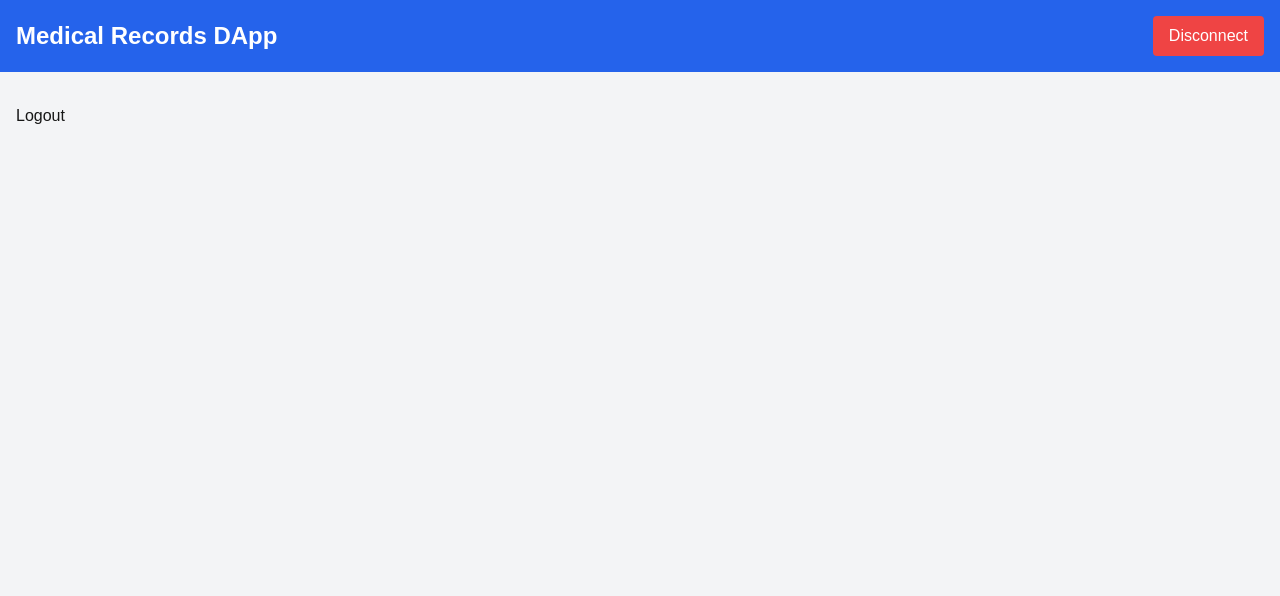
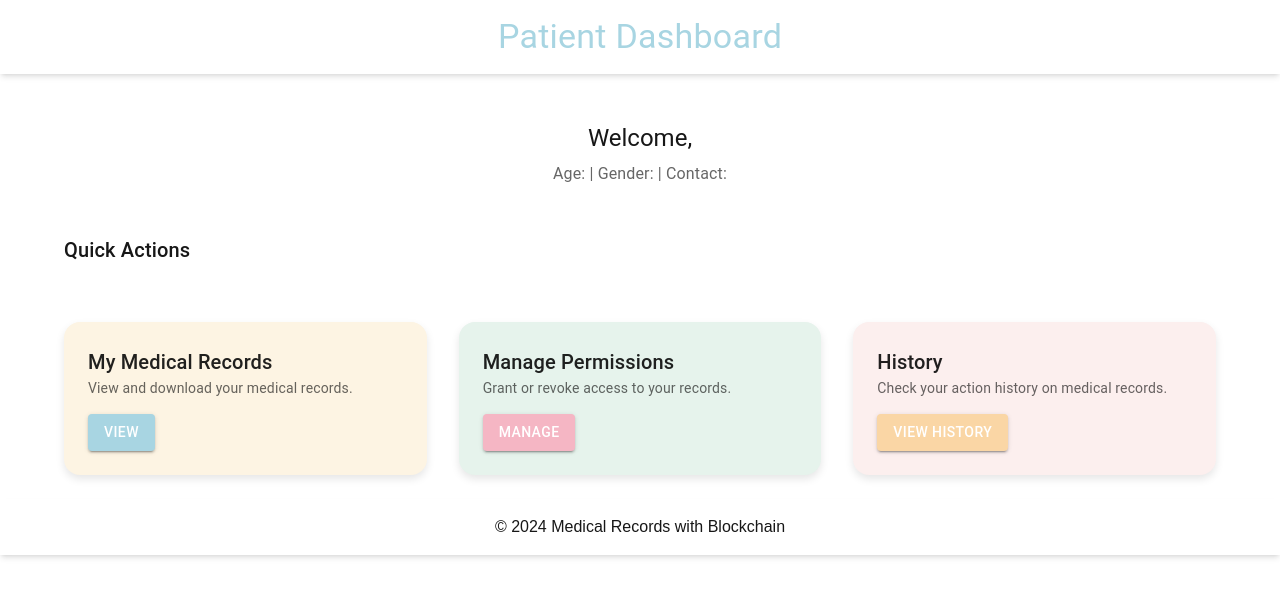
Before and after one commit to amine-sabbahi/ChainCare-Web3-MedicalRecords-Dapp, a Next.js app in the folder chaincare/: page /patient in a window 1280 px wide. Shown: the top 596 px of the page. Built offline with nearby package versions, Linux system fonts and the light colour scheme.

Commit message:
display patient with creating dashboard

```diff
--- a/chaincare/package.json
+++ b/chaincare/package.json
@@ -10,6 +10,10 @@
     "ganache": "ganache --wallet.seed myCustomSeed"
   },
   "dependencies": {
+    "@emotion/react": "^11.13.5",
+    "@emotion/styled": "^11.13.5",
+    "@mui/icons-material": "^5.16.9",
+    "@mui/material": "^5.16.9",
     "ethers": "^5.7.2",
     "ganache": "^7.9.2",
     "ganache-cli": "^6.12.2",
--- a/chaincare/src/app/page.tsx
+++ b/chaincare/src/app/page.tsx
@@ -1,3 +1,4 @@
+"use client";
 import Layout from "@/components/Layout";
 import { useAuth } from "@/context/AuthContext";
 import CenteredLoader from "@/components/Loading";
--- a/chaincare/src/app/patient/page.tsx
+++ b/chaincare/src/app/patient/page.tsx
@@ -1,18 +1,218 @@
 "use client";
 
-import Layout from "@/components/Layout";
-import { useAuth } from "@/context/AuthContext";
+// src/app/dashboard/page.tsx
+import '../globals.css';
+import { useState, useEffect } from 'react';
+import { Button, Container, Grid, Card, Typography } from '@mui/material';
+import { ABI, CONTRACT_ADDRESSES } from "@/components/contracts";
+import Web3 from 'web3';
 
-export default function Home() {
-  const { user, login, logout, loading } = useAuth();
+export default function Dashboard() {
+  const [patientInfo, setPatientInfo] = useState({
+    patientAddress: '',
+    name: '',
+    age: '',
+    gender: '',
+    email: '',
+    phoneNumber: ''
+  });  // Store patient info
+  const [loading, setLoading] = useState(true); // Handle loading state
 
-  const handleDisconnect = () => {
-    logout();
+  // Function to fetch patient info from contract
+  const fetchPatientInfo = async () => {
+    try {
+      if (!window.ethereum) {
+        alert("Ethereum provider is not available. Please install MetaMask.");
+        return;
+      }
+
+      const web3 = new Web3(window.ethereum);
+      const contract = new web3.eth.Contract(ABI.PATIENT_REGISTRY, CONTRACT_ADDRESSES.PATIENT_REGISTRY);
+
+      const accounts = await window.ethereum.request({ method: 'eth_requestAccounts' });
+      const patientAddress = accounts[0]; // Current user address
+
+      const info: any = await contract.methods.getPatientProfile(patientAddress).call();
+      console.log("Fetched patient data:", info);
+
+      if (info) {
+        setPatientInfo({
+          patientAddress: patientAddress,
+          name: info.name || 'Unknown',
+          age: info.age ? Number(info.age) : 'Not specified',
+          gender: info.gender || 'Not specified',
+          email: info.email || 'Not specified',
+          phoneNumber: info.phoneNumber?.toString() || 'Not specified',
+        });
+      }
+    } catch (error) {
+      console.error("Error fetching patient data:", error);
+    } finally {
+      setLoading(false);
+    }
   };
 
+  // Fetch patient info on component mount
+  useEffect(() => {
+    fetchPatientInfo();
+  }, []);
+
+  // Log the updated patient info when it changes
+  useEffect(() => {
+    console.log("Updated patient info:", patientInfo);
+  }, [patientInfo]); // This effect runs whenever patientInfo changes
+
   return (
-    <Layout>
-        <button onClick={logout}>Logout</button>
-    </Layout>
+    <div className="bg-pastel-100 min-h-screen">
+      <header className="bg-pastel-600 p-4 shadow-md">
+        <Typography
+          variant="h4"
+          align="center"
+          className="font-semibold"
+          sx={{ color: '#a8d5e2' }} // Pastel color
+        >
+          Patient Dashboard
+        </Typography>
+      </header>
+
+      <Container maxWidth="lg" sx={{ mt: 6 }}>
+        <section>
+          {loading ? (
+            <Typography variant="h6" align="center">
+              Loading patient data...
+            </Typography>
+          ) : patientInfo ?  (
+            <>
+              <Typography
+                variant="h5"
+                gutterBottom
+                align="center"
+                className="text-pastel-800 font-bold"
+              >
+                Welcome, {patientInfo.name}
+              </Typography>
+
+              <Typography
+                variant="body1"
+                color="textSecondary"
+                align="center"
+                className="text-pastel-600"
+              >
+                Age: {patientInfo.age} | Gender: {patientInfo.gender} | Contact: {patientInfo.phoneNumber}
+
+              </Typography>
+
+            </>
+          ) : (
+            <Typography variant="h6" align="center">
+              No patient data available.
+            </Typography>
+          )}
+        </section>
+
+        <section>
+          <Typography
+            variant="h6"
+            sx={{ mt: 6 }}
+            className="text-pastel-800 font-semibold"
+          >
+            Quick Actions
+          </Typography>
+          <Grid container spacing={4} sx={{ mt: 3 }}>
+            {/* Card for medical records */}
+            <Grid item xs={12} sm={4}>
+              <Card
+                sx={{
+                  p: 3,
+                  borderRadius: '16px',
+                  boxShadow: '0 4px 8px rgba(0, 0, 0, 0.1)',
+                  backgroundColor: '#fdf4e3',
+                }}
+              >
+                <Typography variant="h6" className="text-pastel-800">
+                  My Medical Records
+                </Typography>
+                <Typography variant="body2" color="textSecondary">
+                  View and download your medical records.
+                </Typography>
+                <Button
+                  variant="contained"
+                  sx={{
+                    mt: 2,
+                    backgroundColor: '#a8d5e2',
+                    ':hover': { backgroundColor: '#86c5d8' },
+                  }}
+                  href="/dashboard/records"
+                >
+                  View
+                </Button>
+              </Card>
+            </Grid>
+            {/* Card for managing permissions */}
+            <Grid item xs={12} sm={4}>
+              <Card
+                sx={{
+                  p: 3,
+                  borderRadius: '16px',
+                  boxShadow: '0 4px 8px rgba(0, 0, 0, 0.1)',
+                  backgroundColor: '#e6f3ec',
+                }}
+              >
+                <Typography variant="h6" className="text-pastel-800">
+                  Manage Permissions
+                </Typography>
+                <Typography variant="body2" color="textSecondary">
+                  Grant or revoke access to your records.
+                </Typography>
+                <Button
+                  variant="contained"
+                  sx={{
+                    mt: 2,
+                    backgroundColor: '#f5b6c4',
+                    ':hover': { backgroundColor: '#e298a5' },
+                  }}
+                  href="/dashboard/permissions"
+                >
+                  Manage
+                </Button>
+              </Card>
+            </Grid>
+            {/* Card for action history */}
+            <Grid item xs={12} sm={4}>
+              <Card
+                sx={{
+                  p: 3,
+                  borderRadius: '16px',
+                  boxShadow: '0 4px 8px rgba(0, 0, 0, 0.1)',
+                  backgroundColor: '#fcefee',
+                }}
+              >
+                <Typography variant="h6" className="text-pastel-800">
+                  History
+                </Typography>
+                <Typography variant="body2" color="textSecondary">
+                  Check your action history on medical records.
+                </Typography>
+                <Button
+                  variant="contained"
+                  sx={{
+                    mt: 2,
+                    backgroundColor: '#fad6a5',
+                    ':hover': { backgroundColor: '#f7c68a' },
+                  }}
+                  href="/dashboard/audit"
+                >
+                  View History
+                </Button>
+              </Card>
+            </Grid>
+          </Grid>
+        </section>
+      </Container>
+
+      <footer className="bg-pastel-700 text-purple p-4 mt-6 text-center shadow-md">
+        <p>&copy; 2024 Medical Records with Blockchain</p>
+      </footer>
+    </div>
   );
 }
--- a/chaincare/src/components/contracts.ts
+++ b/chaincare/src/components/contracts.ts
@@ -1,9 +1,9 @@
 export const CONTRACT_ADDRESSES = {
     MEDICAL_RECORDS_MANAGER: "0x9A6d4561E5b8b98335cb305Ce9CB5A06fa4dDD41", // Replace with actual deployed contract address
-    PATIENT_REGISTRY: "0x3f5A38858a779bbFE941DA2C960648a93553743c",
+    PATIENT_REGISTRY: "0x2c11fd70307d2816Ad9e4397ab3701e258EA75AB",
     DOCTOR_REGISTRY: "0x918Aa27F2cA59E9D3a19B3f10eE6a94161689612",
     AUDIT_TRAIL: "0x41DbCa7BB45f63ea2713e77342Cde2b619Cc359f",
-    MEDICAL_ACCESS_CONTROL: "0xAe834c47CE7D60A8b9Ea48ae1CB4302931d88F67",
+    MEDICAL_ACCESS_CONTROL: "0x7d43724A88CA9f0F55079f679513b91938004006",
 };
 
 export const ABI = {
@@ -731,25 +731,6 @@ export const ABI = {
 		{
 			"inputs": [
 				{
-				"internalType": "uint256",
-				"name": "",
-				"type": "uint256"
-			}
-		],
-		"name": "INITIAL_ADMINS",
-		"outputs": [
-			{
-				"internalType": "address",
-				"name": "",
-				"type": "address"
-			}
-		],
-		"stateMutability": "view",
-		"type": "function"
-	},
-	{
-		"inputs": [
-			{
 					"internalType": "address",
 					"name": "_newAdmin",
 					"type": "address"
@@ -817,12 +798,38 @@ export const ABI = {
 		},
 		{
 			"inputs": [],
+			"name": "getAllAdmins",
+			"outputs": [
+				{
+					"internalType": "address[]",
+					"name": "",
+					"type": "address[]"
+				}
+			],
+			"stateMutability": "view",
+			"type": "function"
+		},
+		{
+			"inputs": [],
 			"name": "getAllRegisteredPatients",
 			"outputs": [
 				{
 					"internalType": "address[]",
 					"name": "",
 					"type": "address[]"
+				}
+			],
+			"stateMutability": "view",
+			"type": "function"
+		},
+		{
+			"inputs": [],
+			"name": "getInitialAdmins",
+			"outputs": [
+				{
+					"internalType": "address[3]",
+					"name": "",
+					"type": "address[3]"
 				}
 			],
 			"stateMutability": "view",
@@ -1930,82 +1937,6 @@ export const ABI = {
 ],
     MEDICAL_ACCESS_CONTROL: [
 		{
-		"inputs": [],
-		"stateMutability": "nonpayable",
-		"type": "constructor"
-	},
-	{
-		"anonymous": false,
-		"inputs": [
-			{
-				"indexed": true,
-				"internalType": "address",
-				"name": "newAdmin",
-				"type": "address"
-			}
-		],
-		"name": "AdminAdded",
-		"type": "event"
-	},
-	{
-		"anonymous": false,
-		"inputs": [
-			{
-				"indexed": true,
-				"internalType": "address",
-				"name": "removedAdmin",
-				"type": "address"
-			}
-		],
-		"name": "AdminRemoved",
-		"type": "event"
-	},
-	{
-		"anonymous": false,
-		"inputs": [
-			{
-				"indexed": true,
-				"internalType": "address",
-				"name": "doctorAddress",
-				"type": "address"
-			}
-		],
-		"name": "DoctorRegistered",
-		"type": "event"
-	},
-	{
-		"anonymous": false,
-		"inputs": [
-			{
-				"indexed": true,
-				"internalType": "address",
-				"name": "patientAddress",
-				"type": "address"
-			}
-		],
-		"name": "PatientRegistered",
-		"type": "event"
-	},
-	{
-		"inputs": [
-			{
-				"internalType": "uint256",
-				"name": "",
-				"type": "uint256"
-			}
-		],
-		"name": "INITIAL_ADMINS",
-		"outputs": [
-			{
-				"internalType": "address",
-				"name": "",
-				"type": "address"
-			}
-		],
-		"stateMutability": "view",
-		"type": "function"
-	},
-	{
 			"inputs": [
 				{
 					"internalType": "address",
@@ -2019,6 +1950,76 @@ export const ABI = {
 			"type": "function"
 		},
 		{
+			"inputs": [],
+			"stateMutability": "nonpayable",
+			"type": "constructor"
+		},
+		{
+			"anonymous": false,
+			"inputs": [
+				{
+					"indexed": true,
+					"internalType": "address",
+					"name": "newAdmin",
+					"type": "address"
+				}
+			],
+			"name": "AdminAdded",
+			"type": "event"
+		},
+		{
+			"anonymous": false,
+			"inputs": [
+				{
+					"indexed": true,
+					"internalType": "address",
+					"name": "removedAdmin",
+					"type": "address"
+				}
+			],
+			"name": "AdminRemoved",
+			"type": "event"
+		},
+		{
+			"anonymous": false,
+			"inputs": [
+				{
+					"indexed": true,
+					"internalType": "address",
+					"name": "doctorAddress",
+					"type": "address"
+				}
+			],
+			"name": "DoctorRegistered",
+			"type": "event"
+		},
+		{
+			"anonymous": false,
+			"inputs": [
+				{
+					"indexed": true,
+					"internalType": "address",
+					"name": "patientAddress",
+					"type": "address"
+				}
+			],
+			"name": "PatientRegistered",
+			"type": "event"
+		},
+		{
+			"inputs": [
+				{
+					"internalType": "address",
+					"name": "_admin",
+					"type": "address"
+				}
+			],
+			"name": "removeAdmin",
+			"outputs": [],
+			"stateMutability": "nonpayable",
+			"type": "function"
+		},
+		{
 			"inputs": [
 				{
 					"internalType": "address",
@@ -2032,6 +2033,32 @@ export const ABI = {
 					"internalType": "bool",
 					"name": "",
 					"type": "bool"
+				}
+			],
+			"stateMutability": "view",
+			"type": "function"
+		},
+		{
+			"inputs": [],
+			"name": "getAllAdmins",
+			"outputs": [
+				{
+					"internalType": "address[]",
+					"name": "",
+					"type": "address[]"
+				}
+			],
+			"stateMutability": "view",
+			"type": "function"
+		},
+		{
+			"inputs": [],
+			"name": "getInitialAdmins",
+			"outputs": [
+				{
+					"internalType": "address[3]",
+					"name": "",
+					"type": "address[3]"
 				}
 			],
 			"stateMutability": "view",
@@ -2106,19 +2133,6 @@ export const ABI = {
 			],
 			"stateMutability": "view",
 			"type": "function"
-	},
-	{
-		"inputs": [
-			{
-				"internalType": "address",
-				"name": "_admin",
-				"type": "address"
-			}
-		],
-		"name": "removeAdmin",
-		"outputs": [],
-		"stateMutability": "nonpayable",
-		"type": "function"
-	}
-],
-}
+		}
+	],
+}
```
Also changed, not shown: 2 other files (tests, documents, lock files or other folders). Lines whose indentation alone changed are shown as unchanged.
